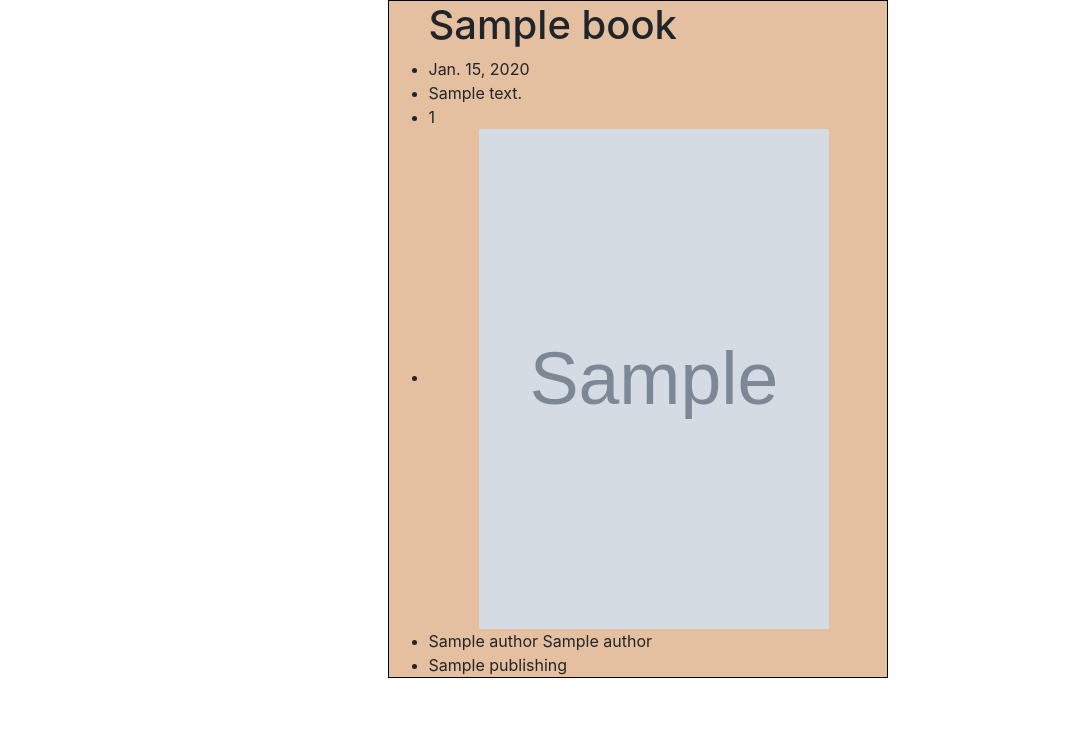
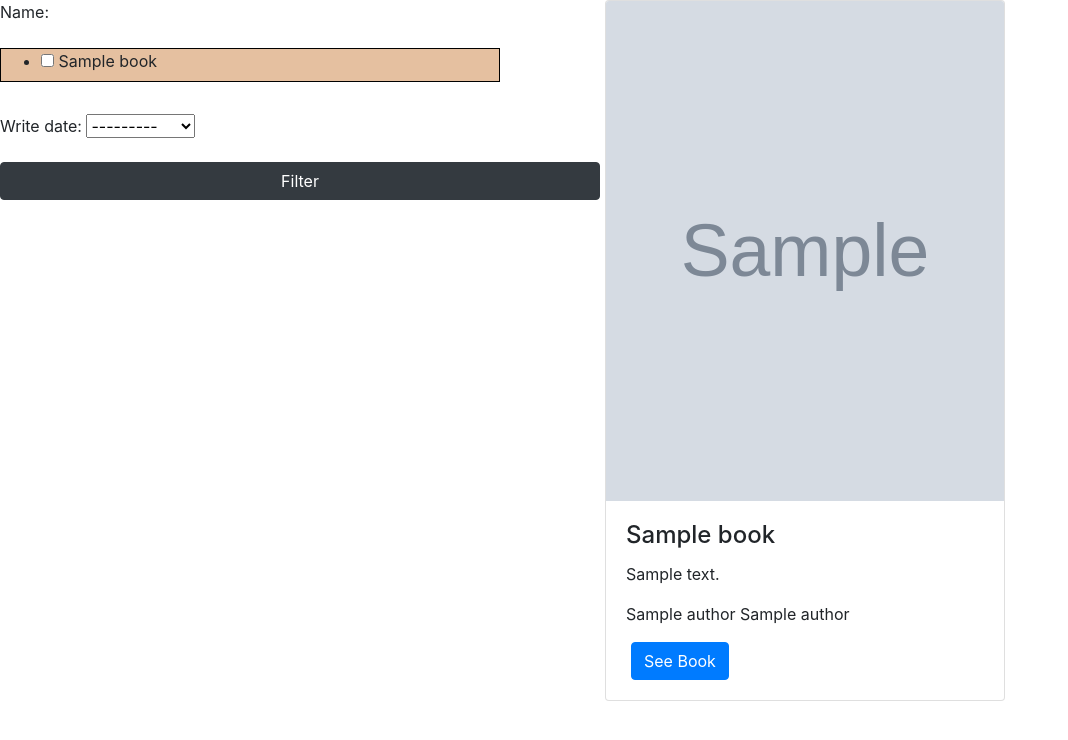
Before and after one commit to iYoQ/step_django, a Django app: page /books in a window 1280 px wide. Shown: the top 740 px of the page, without its empty margins (0-1068 px from the left). Run offline with Django 3.2, Linux system fonts and the light colour scheme; tables that the repository leaves empty hold one stand-in row (Sample ...); some libraries are stand-ins or nearby versions.

Commit message:
add filter

```diff
--- /dev/null
+++ b/django_project_1/project/books/filters.py
@@ -0,0 +1,16 @@
+from django.db.models.enums import Choices
+import django_filters
+from django import forms
+from .models import Books
+
+
+class BooksFilter(django_filters.FilterSet):
+    book_names = Books.objects.all()
+
+    name = django_filters.MultipleChoiceFilter(widget=forms.CheckboxSelectMultiple(), choices=[(book.name, book.name) for book in book_names])
+    write_date = django_filters.DateRangeFilter()
+
+
+    class Meta:
+        model = Books()
+        fields = ['name', 'write_date']
--- a/django_project_1/project/books/static/css/style.css
+++ b/django_project_1/project/books/static/css/style.css
@@ -1,8 +1,12 @@
-.main {
+.show_book {
     padding-left: 5px;
     display: flex;
     justify-content: center;
     flex-flow: wrap;
+}
+
+.main {
+    display: flex;
 }
 
 ul {
--- a/django_project_1/project/books/views.py
+++ b/django_project_1/project/books/views.py
@@ -2,16 +2,17 @@ from django.shortcuts import render
 from django.http import HttpResponseRedirect
 from .models import Authors, Books, Publishings
 from .forms import AddAuthorForm, AddBookForm
+from .filters import BooksFilter
 
 def index(request):
     context = {'books': 'show books', 'publishing': 'show publishing', 'forms': 'show forms'}
     return render(request, 'books/index.html', context=context)
 
 def show_books(request):
+    books = Books.objects.all()
+    books_filter = BooksFilter(request.GET, queryset=books)
 
-    books = Books.objects.all()
-
-    context = {'books': books}
+    context = {'books': books, 'books_filter': books_filter}
 
     return render(request, 'books/books.html', context=context)
 
--- a/django_project_1/project/project/settings.py
+++ b/django_project_1/project/project/settings.py
@@ -38,6 +38,7 @@ INSTALLED_APPS = [
     'django.contrib.messages',
     'django.contrib.staticfiles',
     'books.apps.BooksConfig',
+    'django_filters',
 ]
 
 MIDDLEWARE = [
@@ -87,7 +88,7 @@ DATABASES = {
         'USER': 'postgres',
         'PASSWORD': '123654',
         'HOST': '127.0.0.1',
-        'PORT': '5432'
+        'PORT': '5433'
     }
 }
 
--- a/django_project_1/project/templates/base_show_all_books.html
+++ b/django_project_1/project/templates/base_show_all_books.html
@@ -8,21 +8,28 @@
 
 <body>
 	<div class="main">
-		{% for book in books %}
-			<ul class="ulBooks">
-				<li style="list-style-type:none"><h1>{{ book.name}}</h1></li>
-				<li>{{ book.write_date }}</li>
-				<li>{{ book.description }}</li>
-				<li>{{ book.pages }}</li>
-				{% if book.image %}
-					<li><img align="middle" src="media/{{book.image}}" alt="" hspace="50"></li>
-				{% endif %}
-				<li>{{ book.author_relative }}</li>
-				<li>{{ book.publishing_relative }}</li>
-			</ul>
+		<div class="filter">
+			<form action="" method="GET">
+				{{ books_filter.form.as_p }}
+
+				<button class="btn btn-dark" type="submit">Filter</button>
+			</form>
+		</div>
+		<div class="show_book">
+			{% for book in books_filter.qs %}
+				<div class="card" style="width:400px">
+					<img class="card-img-top" src="media/{{book.image}}" alt="Card image">
+					<div class="card-body">
+						<h4 class="card-title">{{ book.name}}</h4>
+						<p class="card-text"> {{ book.description }} </p>
+						<p class="card-text"> {{ book.author_relative }} </p>
+						<a href="#" class="btn btn-primary">See Book</a>
+					</div>
+				</div>
 			{% empty %}
 				<h4>empty list</h4>
-		{% endfor %}
+			{% endfor %}
+		</div>
 	</div>
 </body>
 </html>
--- a/django_project_1/requirements.txt
+++ b/django_project_1/requirements.txt
@@ -1,5 +1,6 @@
 asgiref==3.4.1
 Django==3.2.7
+django-filter==2.4.0
 Pillow==8.3.2
 psycopg2==2.9.1
 pytz==2021.1
```
Also changed, not shown: django_project_1/project/media/books/21/09/16/dorian_gray.jpg (added), django_project_1/project/media/books/21/09/16/la_divina_commedia.jpg (added), django_project_1/project/media/books/21/09/16/oliver-twist.jpeg (added), django_project_1/project/media/books/21/09/16/romeo_and_juliet.jpg (added), django_project_1/project/media/books/21/09/16/tom_sawyer.jpg (added).
